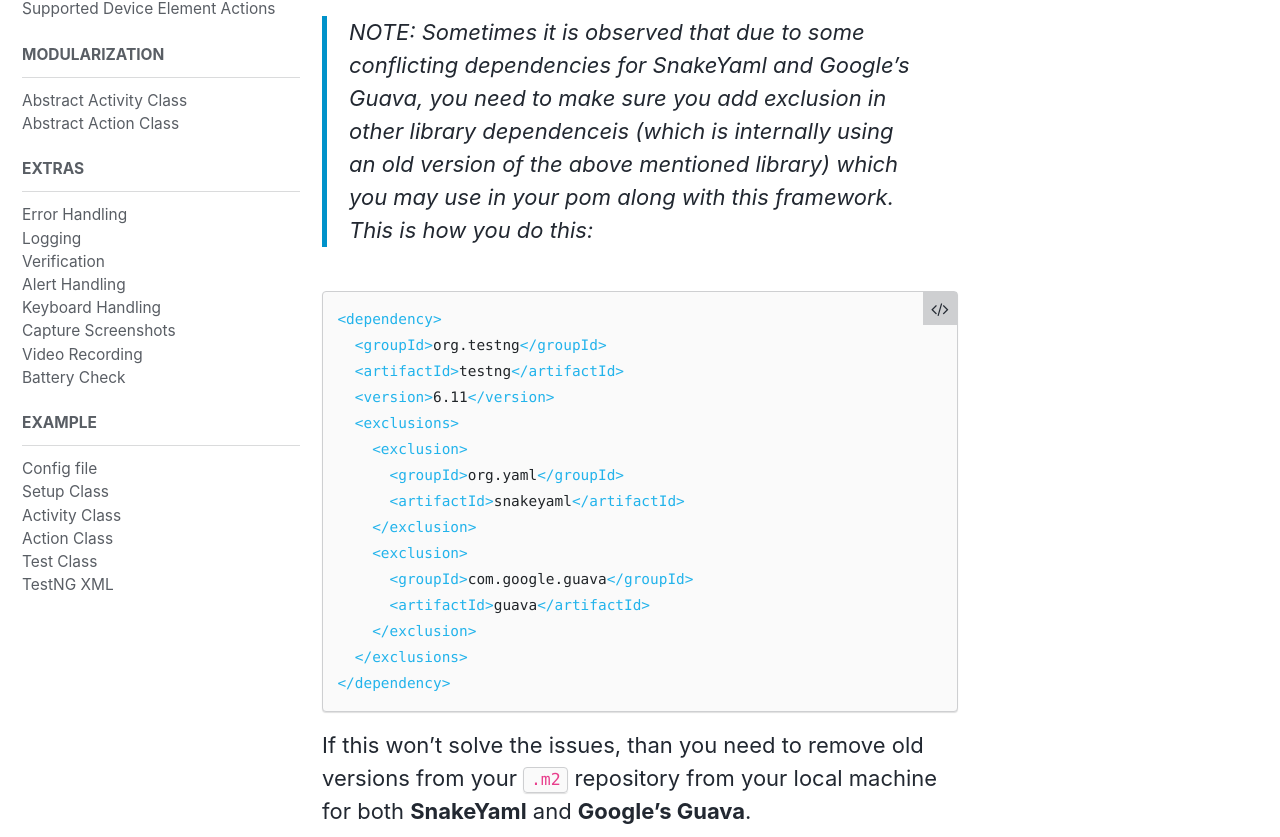
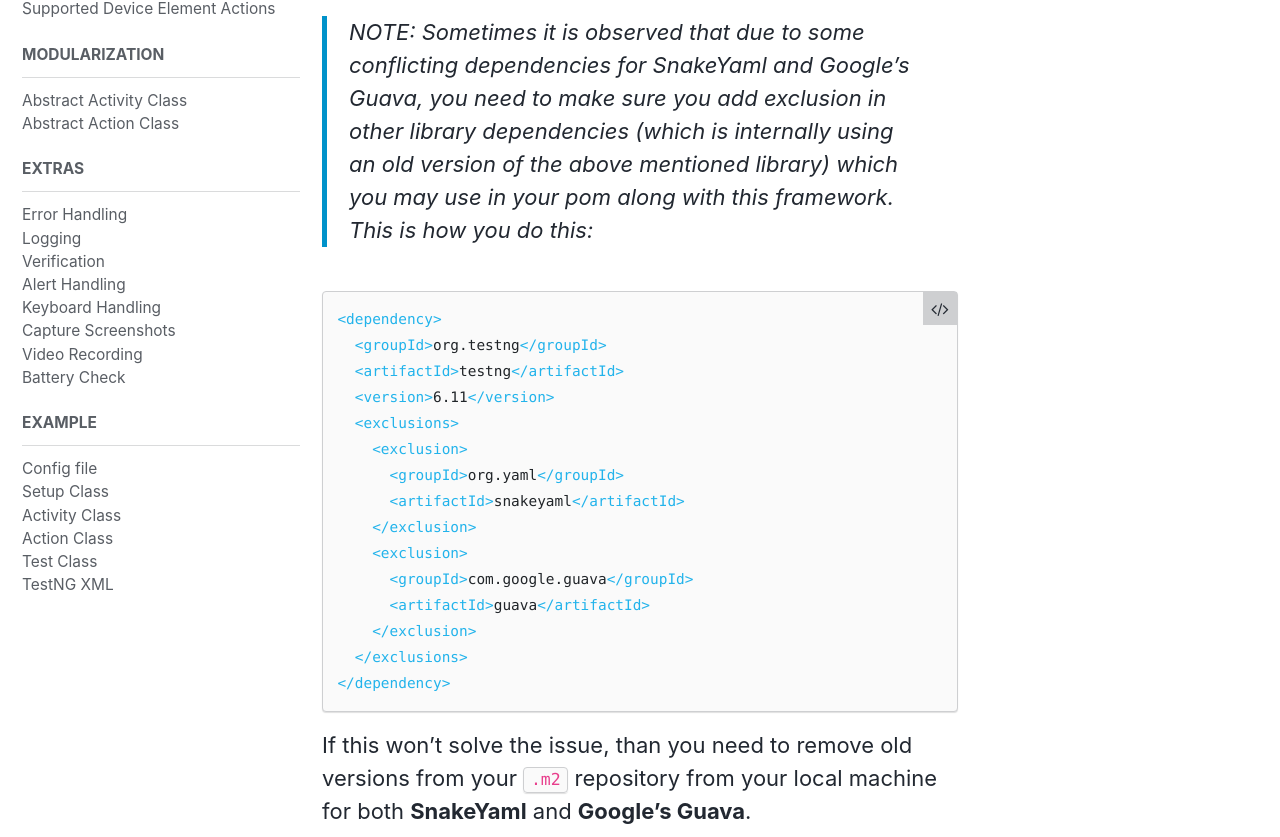
Before and after one commit to WasiqB/wasiqb.github.io, a Jekyll site: the page built from _appium/03-usage.md, in a window 1280 px wide and 1400 px high. Shown: the part 560-1397 px from the top of the window. Built offline with Jekyll 4.4.1, drawn with Linux system fonts in a browser that asks for light colours; nearby versions of some CDN libraries.

Commit message:
Updated for incorrect spelling.

````diff
--- a/_appium/03-usage.md
+++ b/_appium/03-usage.md
@@ -16,7 +16,7 @@ The framework can be used directly by adding dependency in the `POM.xml` file as
 ```
 
 > NOTE:
-Sometimes it is observed that due to some conflicting dependencies for SnakeYaml and Google's Guava, you need to make sure you add exclusion in other library dependenceis (which is internally using an old version of the above mentioned library) which you may use in your pom along with this framework. This is how you do this:
+Sometimes it is observed that due to some conflicting dependencies for SnakeYaml and Google's Guava, you need to make sure you add exclusion in other library dependencies (which is internally using an old version of the above mentioned library) which you may use in your pom along with this framework. This is how you do this:
 
 ```xml
 <dependency>
@@ -36,7 +36,7 @@ Sometimes it is observed that due to some conflicting dependencies for SnakeYaml
 </dependency>
 ```
 
-If this won't solve the issues, than you need to remove old versions from your `.m2` repository from your local machine for both **SnakeYaml** and **Google's Guava**.
+If this won't solve the issue, than you need to remove old versions from your `.m2` repository from your local machine for both **SnakeYaml** and **Google's Guava**.
 
 ### B. Build path reference
 In order to use it from build path, you need to clone the framework project to your local machine by executing the below command:
````
Also changed, not shown: _appium/06-device-setting.md (+1 -1 lines).
